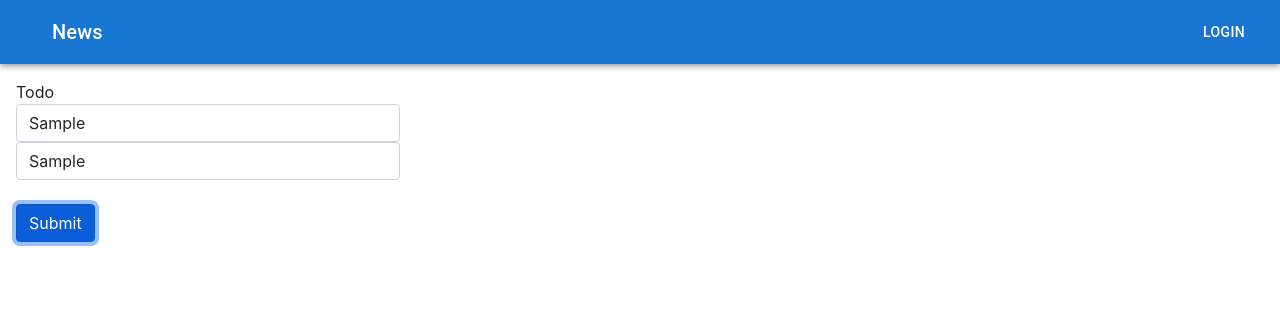
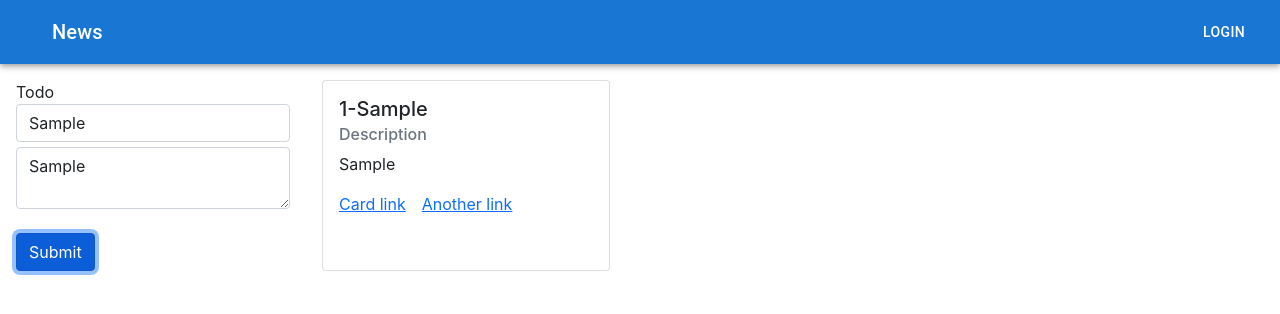
Before and after one commit to ranoaritsiky/ARCDEVELOPMENT, a React (Create React App) app: page / in a window 1280 px wide. Both pictures are taken after typing "Sample", "Sample" into the empty fields and a click on the button "Submit". Shown: the top 314 px of the page. Built offline with nearby package versions, Linux system fonts and the light colour scheme.

Commit message:
imp todo run

```diff
--- a/src/components/Todo/TodoForm.js
+++ b/src/components/Todo/TodoForm.js
@@ -2,7 +2,6 @@ import { useFormik } from "formik";
 import { todoContext } from "../../contexts/TodoContext";
 
 export default function TodoForm(props) {
-    console.log(props);
   const formik = useFormik({
     // must initialise values here in the form
     initialValues: {
@@ -10,9 +9,19 @@ export default function TodoForm(props) {
       description: "",
     },
     onSubmit: (values) => {
-      console.log(values.todo);
-    //   setTodo(["fctttctct"]);
-      alert(JSON.stringify(values, null, 2));
+      if (values.todo && values.description) {
+          props.addTodo(
+            {
+            todo:values.todo,
+            description:values.description
+          }
+          )
+        alert(JSON.stringify(values, null, 2));
+
+      }
+      else {
+        alert("Must fill all form");
+      }
     },
   });
   return (
@@ -29,9 +38,9 @@ export default function TodoForm(props) {
           className="form-control"
           onChange={formik.handleChange}
           value={formik.values.todo}
+          style={{marginBottom:"5px"}}
         />
-        <input
-          type="text"
+        <textarea
           name="description"
           className="form-control"
           onChange={formik.handleChange}
--- /dev/null
+++ b/src/components/Todo/TodoList.js
@@ -0,0 +1,22 @@
+export default function TodoList(props) {
+    return (
+        <div className="d-flex flex-row m-2 w-20">
+            {
+                props.todoList.map((todo, index) => (
+                    <div key={index} className="card m-2" style={{"width": "18rem"}}>
+                        <div className="card-body">
+                            <h5 className="card-title">{index + 1}-{todo.todo}</h5>
+                            <h6 className="card-subtitle mb-2 text-muted">Description</h6>
+                            <p className="card-text">
+                                {todo.description}
+                            </p>
+                            <a href="#" className="card-link">Card link</a>
+                            <a href="#" className="card-link">Another link</a>
+                        </div>
+                    </div>
+
+                ))
+            }
+        </div>
+    )
+}
--- a/src/components/Todo/TodoMain.js
+++ b/src/components/Todo/TodoMain.js
@@ -1,15 +1,20 @@
 import {useState} from 'react'
 import TodoForm from './TodoForm'
+import TodoList from './TodoList'
 
 import {todoContext} from '../../contexts/TodoContext'
 
 export default function TodoMain(){
-    const[todo,setTodo]=useState([])
+    const [todo, setTodo] = useState([])
 
-    console.log(todo);
+    const addTodo = (val) => {
+        setTodo([...todo,val])
+    }
+
     return (
-        <>
-            <TodoForm setTodo={setTodo}/>
-        </>
+        <div className="d-flex flex-row">
+            <TodoForm addTodo={addTodo}/>
+            <TodoList todoList={todo}/>
+        </div>
     )
 }
```
Also changed, not shown: src/components/Header/Header.js (line endings or trailing spaces).
